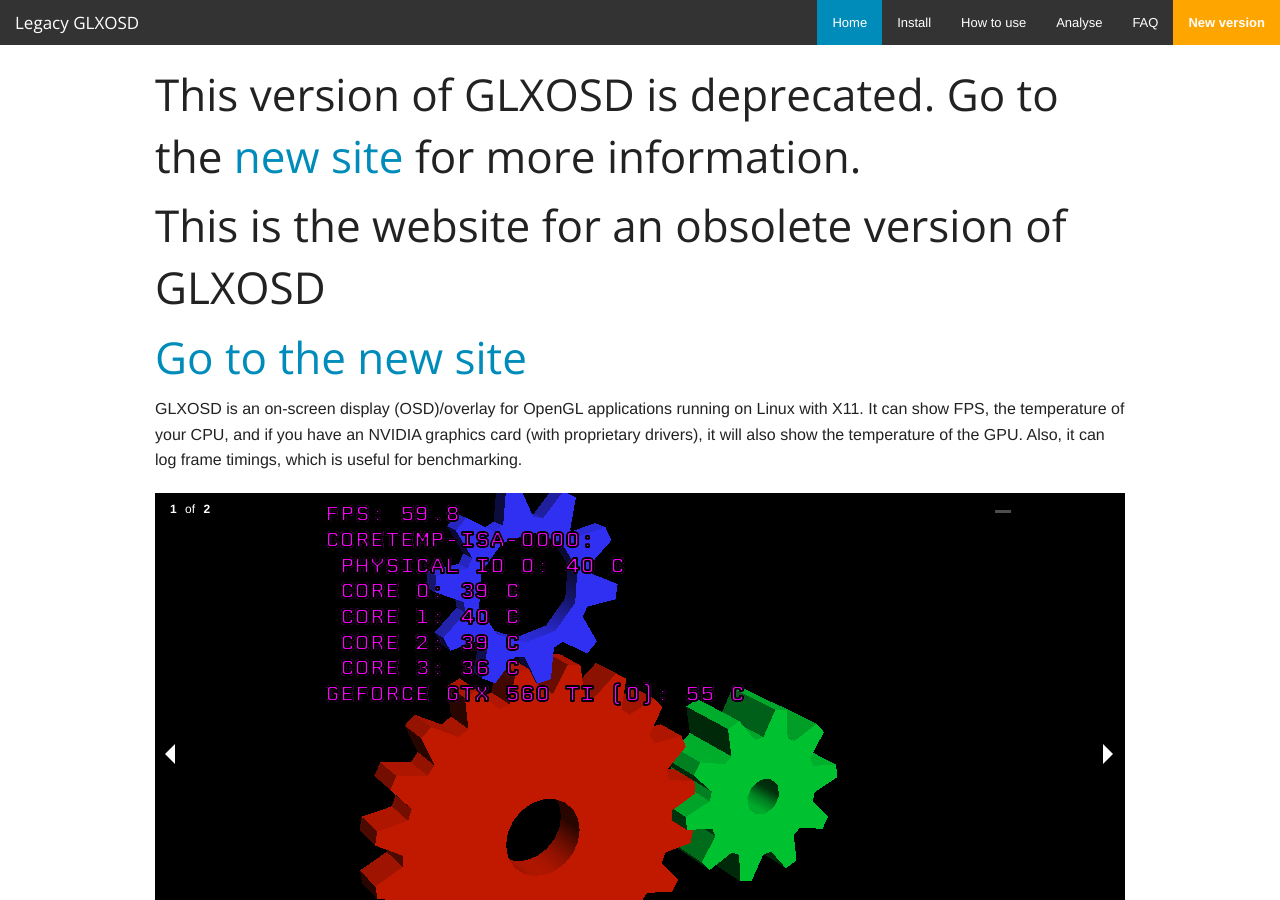
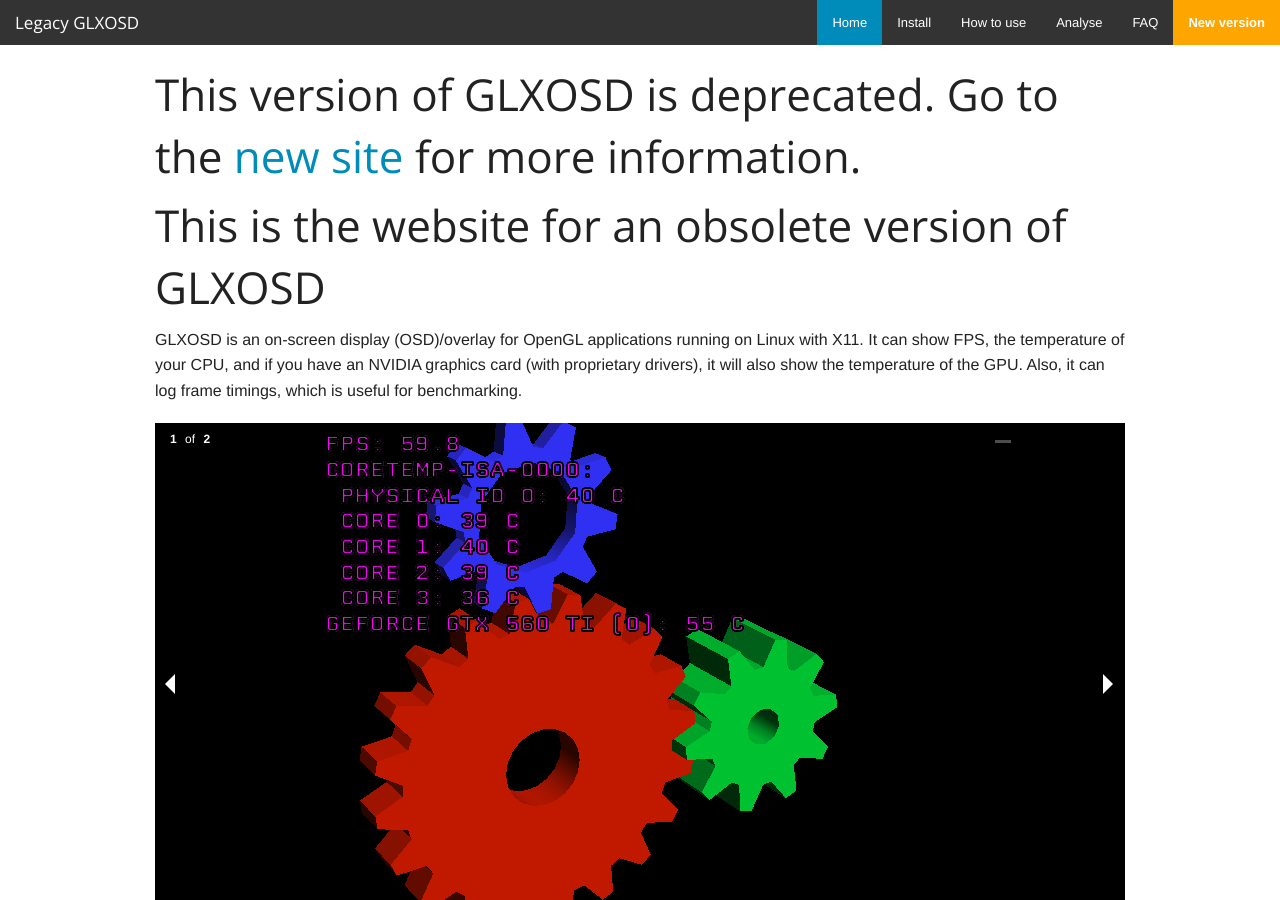
Before and after one commit to nickguletskii/GLXOSD, a Jekyll site: the page built from index.md, in a window 1280 px wide and 900 px high. Built offline with Jekyll 4.4.1, drawn with Linux system fonts in a browser that asks for light colours.

Commit message:
Remove warning in favour of the global one

```diff
--- a/index.md
+++ b/index.md
@@ -3,8 +3,6 @@
 title:  "This is the website for an obsolete version of GLXOSD"
 description: "GLXOSD is an on-screen display (OSD)/overlay for OpenGL applications running on Linux with X11. It can show FPS, the temperature of your CPU, and if you have an NVIDIA graphics card (with proprietary drivers), it will also show the temperature of the GPU. Also, it can log frame timings, which is useful for benchmarking."
 ---
-<h1><a href="https://glxosd.nickguletskii.com/">Go to the new site</a></h1>
-
 <dfn style="font-style: normal;">GLXOSD</dfn> is an on-screen display (OSD)/overlay for OpenGL applications running on Linux with X11. It can show FPS, the temperature of your CPU, and if you have an NVIDIA graphics card (with proprietary drivers), it will also show the temperature of the GPU. Also, it can log frame timings, which is useful for benchmarking.
 
 <p>
```
